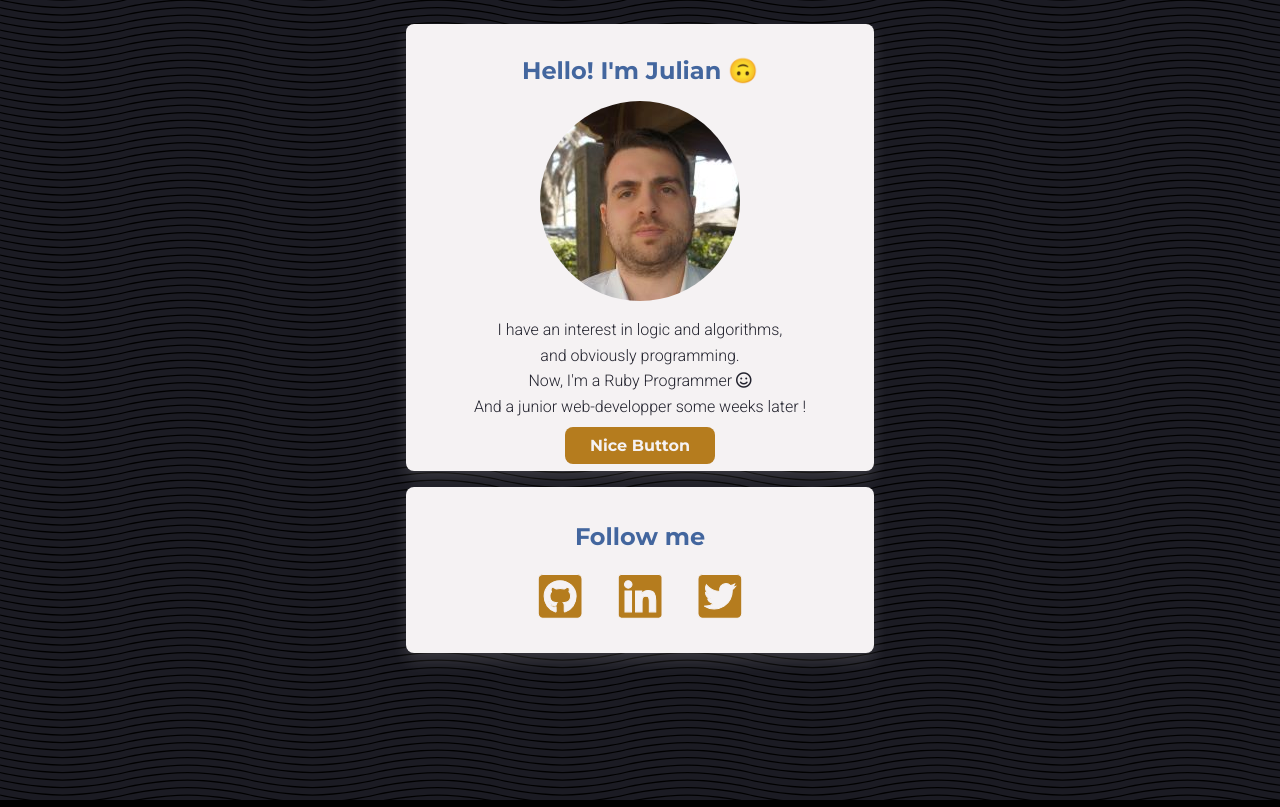
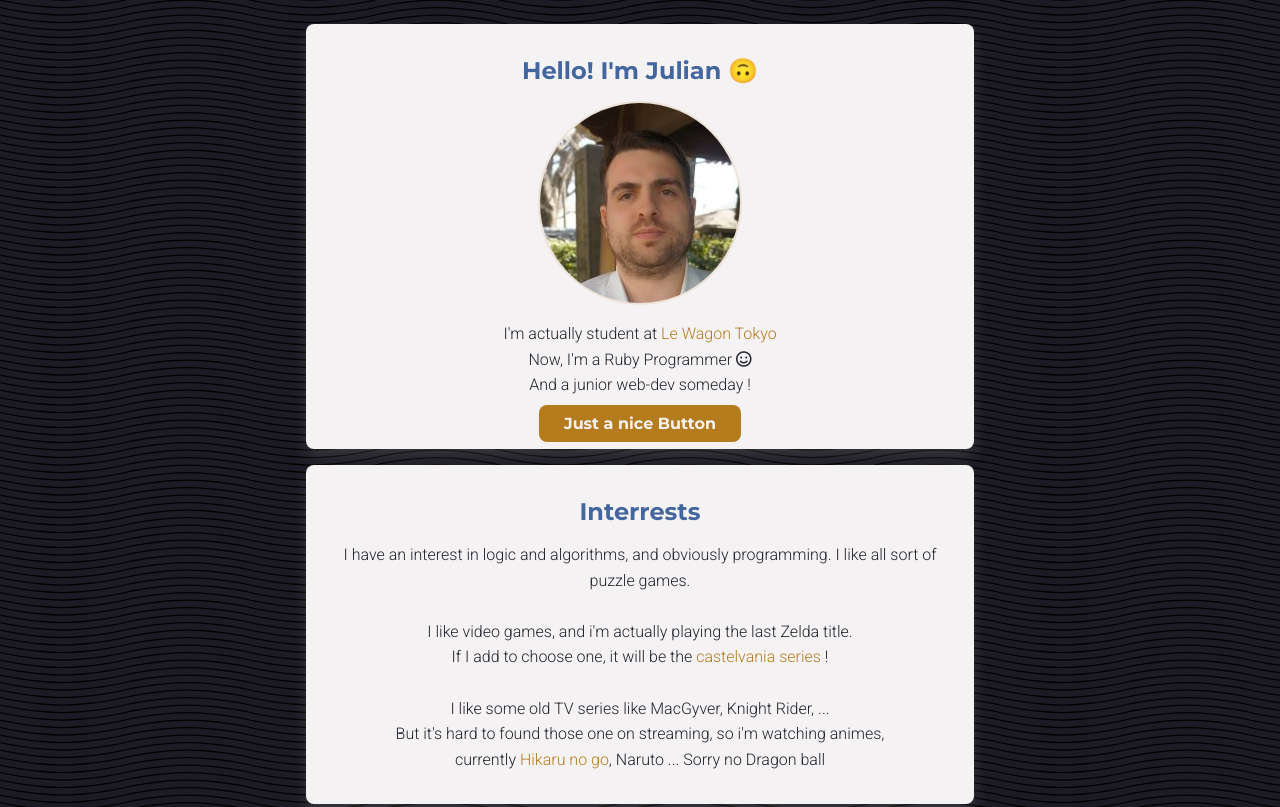
Before and after one commit to JulianS61/profile, a plain HTML site: page index.html in a window 1280 px wide. Shown: the top 807 px of the page. Drawn offline with Linux system fonts and the light colour scheme.

Commit message:
make my profile prettier

```diff
--- a/index.html
+++ b/index.html
@@ -15,25 +15,38 @@
         </h1>
         <img src="images/profile.jpg" alt="" class="img-circle">
         <p>
-          I have an interest in logic and algorithms,<br>
-          and obviously programming.<br>
+          I'm actually student at <a href="https://www.lewagon.com/tokyo">Le Wagon Tokyo</a><br>
           Now, I'm a Ruby Programmer <i class="far fa-smile"></i><br>
-          And a junior web-developper some weeks later !
+          And a junior web-dev someday !
         </p>
-        <a href="#" target="_blank" class="btn btn-orange">Nice Button</a>
+        <a href="#" target="_blank" class="btn btn-orange">Just a nice Button</a>
+      </div>
+
+      <div class="card">
+        <h1>
+          Interrests
+        </h1>
+        <p>
+          I have an interest in logic and algorithms, and obviously programming. I like all sort of puzzle games.<br><br>
+          I like video games, and i'm actually playing the last Zelda title.<br>
+          If I add to choose one, it will be the <a href="https://en.wikipedia.org/wiki/Castlevania">castelvania series</a> ! <br><br>
+          I like some old TV series like MacGyver, Knight Rider, ... <br>
+          But it's hard to found those one on streaming, so i'm watching animes,<br>
+          currently <a href="https://en.wikipedia.org/wiki/Hikaru_no_Go">Hikaru no go</a>, Naruto ... Sorry no Dragon ball
+        </p>
       </div>
 
       <div class="card">
         <h2>Follow me</h2>
         <ul class="list-inline">
           <li>
-            <a href="#" target="_blank"><i class="fab fa-github-square"></i></a>
+            <a href="https://github.com/JulianS61" target="_blank"><i class="fab fa-github-square"></i></a>
           </li>
+<!--           <li>
+            <a href="#" target="_blank"><i class="fab fa-linkedin"></i></i></a>
+          </li> -->
           <li>
-            <a href="#" target="_blank"><i class="fab fa-linkedin"></i></i></a>
-          </li>
-          <li>
-            <a href="#" target="_blank"><i class="fab fa-twitter-square"></i></a>
+            <a href="https://twitter.com/JusAuJapon" target="_blank"><i class="fab fa-twitter-square"></i></a>
           </li>
         </ul>
       </div>
--- a/style.css
+++ b/style.css
@@ -32,18 +32,21 @@ a:hover {
 }
 
 .container {
-  width: 500px;
+  width: 700px;
   margin: 24px auto;
 }
 
+@media (max-width: 992px) {
+  .container {
+    width: 700px;
+  }
+}
 @media (max-width: 720px) {
-  /* For a screen < 720px, this CSS will be read */
   .container {
     width: 500px;
   }
 }
 @media (max-width: 540px) {
-  /* For a screen < 540px, this CSS will be read */
   .container {
     width: 300px;
   }
@@ -60,6 +63,7 @@ a:hover {
 
 .img-circle {
   border-radius: 50%;
+  border: 2px solid #B57C1E22;
 }
 
 .text-center {
```
